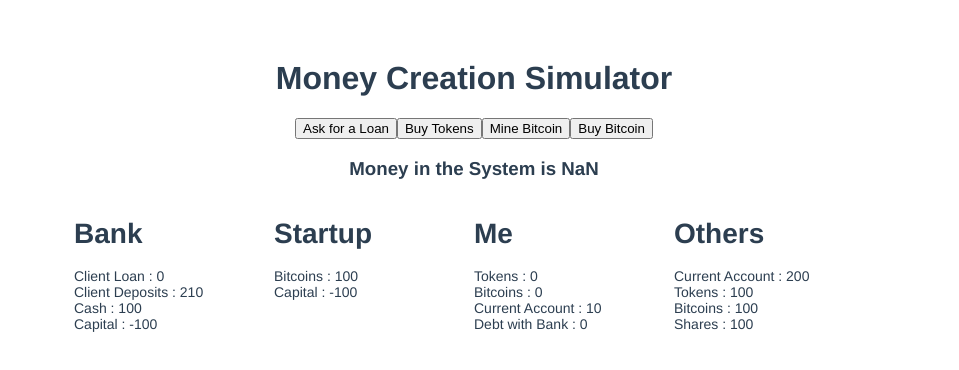
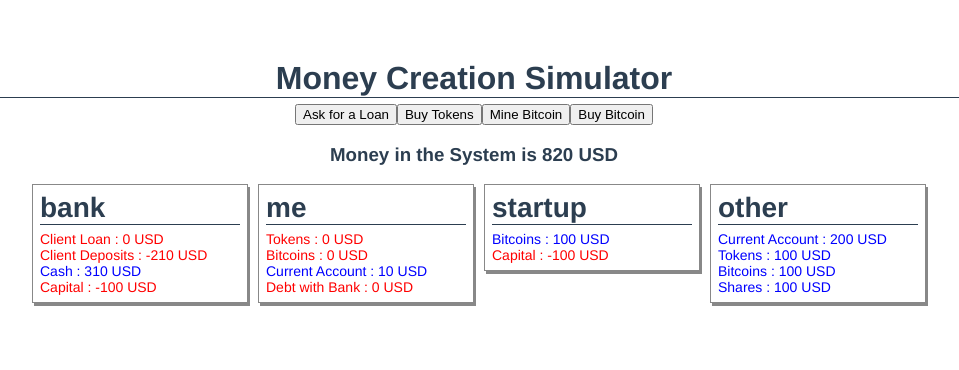
Before and after one commit to quiquee/MoneyCreation, a Vue app: page / in a window 1280 px wide. Shown: the top 370 px of the page, without its empty margins (166-1125 px from the left). Built offline with nearby package versions, Linux system fonts and the light colour scheme.

Commit message:
Simplified the App by using a ledger component and an external accounting rules function library

```diff
--- a/src/App.vue
+++ b/src/App.vue
@@ -5,131 +5,56 @@
     <input v-on:click="buyIco" type=button value="Buy Tokens">
     <input v-on:click="mineBitcoin" type=button value="Mine Bitcoin">
     <input v-on:click="buyBitcoin" type=button value="Buy Bitcoin">
-    <h3>Money in the System is {{ totalMoney }}</h3>
-    <div class=bank>
-      <h1>Bank</h1>
-      <div v-for="(amount,account) in this.$store.state.bank">
-        {{ account }} : {{ amount }}<br>
-      </div>
-    </div>
-    <div class=startup>
-      <h1>Startup</h1>
-      <div v-for="amount,account in this.$store.state.startup">
-        {{ account }} : {{ amount }}<br>
-      </div>
-    </div>
-    <div class=me>
-      <h1>Me</h1>
-      <div v-for="amount,account in this.$store.state.me">
-        {{ account }} : {{ amount }}<br>
-      </div>
-    </div>
-    <div class=others>
-      <h1>Others</h1>
-      <div v-for="amount,account in this.$store.state.other">
-        {{ account }} : {{ amount }}<br>
-      </div>
+    <h3>Money in the System is {{ totalMoney }} USD</h3>
+    <div id="NewStyle">
+      <Ledger title="bank"/>
+      <Ledger title="me"/>
+      <Ledger title="startup"/>
+      <Ledger title="other"/>
     </div>
   </div>
 </template>
 
 <script>
-//import store from "./store";
-
 import store from './store' ;
-// import { mapGetters, mapState } from 'vuex' ;
+import Ledger from './ledger' ;
+import { mapState } from 'vuex';
+import { rules } from "./rules.js";
 
 export default {
 
   name: "app",
   components: {
-    // HelloWorld
+    Ledger
   },
   data() {
     return {
-      //myBankLoan: this.$store.state.myBankLoan,
-      bitcoinIsMoney: true,
-      tokenIsMoney: true
+      ledgers: ['bank','me','startup','other'],
+      moneyAccounts: ["Current Account","Bitcoins","Tokens","Cash"],
      }
   },
   methods: {
-    askLoan: function () {
-      // Accounting in the Banks Ledger
-      this.$store.commit("gl", {
-        gl:"bank",
-        credit:"Client Loan",
-        debit:"Client Deposits",
-        amount:1
-      });
-      // Accounting in the My Ledger
-      this.$store.commit("gl", {
-        gl:"me",
-        credit:"Current Account",
-        debit:"Debt with Bank",
-        amount:1
-      });
-    } ,
-    buyIco: function () {
-      // Accounting in the Others Ledger
-      this.$store.commit("gl", {
-        gl:"other",
-        credit:"Bitcoins",
-        debit:"Tokens",
-        amount:1
-      });
-      // Accounting in the My Ledger
-      this.$store.commit("gl", {
-        gl:"me",
-        credit:"Tokens",
-        debit:"Bitcoins",
-        amount:1
-      });
-    } ,
-    mineBitcoin: function () {
-      // Accounting in the Others Ledger
-      this.$store.commit("gl", {
-        gl:"other",
-        credit:"Bitcoins",
-        debit:"Profit&Loss",
-        amount:1
-      });
-      // Accounting in the My Ledger
-      this.$store.commit("gl", {
-        gl:"me",
-        credit:"Bitcoins",
-        debit:"Current Account",
-        amount:1
-      });} ,
-    buyBitcoin: function () {
-      // Accounting in the Others Ledger
-      this.$store.commit("gl", {
-        gl:"other",
-        credit:"Current Account",
-        debit:"Bitcoins",
-        amount:1
-      });
-      // Accounting in the My Ledger
-      this.$store.commit("gl", {
-        gl:"me",
-        credit:"Bitcoins",
-        debit:"Current Account",
-        amount:1
-      });
-
-    } ,
+    askLoan: function() { rules.askLoan(this.$store) },
+    buyIco: function() { rules.buyIco(this.$store) },
+    mineBitcoin: function () { rules.mineBitcoin(this.$store) },
+    buyBitcoin: function () { rules.buyBitcoin(this.$store) },
   },
   computed: {
     totalMoney(){
-      return this.$store.state.myCurrentAcc +
-             this.$store.state.theirCurrentAcc +
-             (this.$data.bitcoinIsMoney? store.state.theirBitcoins + store.state.myBitcoins : 0 ) +
-             (this.$data.tokenIsMoney? store.state.theirTokens + store.state.myTokens : 0 ) ;
-    },
-    myCurrentAcc() { return store.getters.myCurrentAcc },
-    myBankLoan() { return store.getters.myBankLoan },
+      var money = 0;
+      var ledgers=this.$data.ledgers;
+      var moneyAccounts=this.$data.moneyAccounts;
+      for(var i = 0; i < (ledgers.length) ; i++ ) {
+        for( var account in this.$store.state[ledgers[i]]) {
+          var balance = this.$store.state[ledgers[i]][account];
+          if (moneyAccounts.indexOf(account)>-1)  money+=balance ;
+        }
+      }
+      return money;
+    }
+  },
+}
 
-  }
-};
 </script>
 
 <style>
@@ -141,12 +66,4 @@
   color: #2c3e50;
   margin-top: 60px;
 }
-.me, .bank, .startup, .others {
-  display: inline-block;
-  *display: inline;
-  vertical-align: top;
-  text-align: left;
-  font-size: 14px;
-  width: 200px;
-}
 </style>
--- /dev/null
+++ b/src/ledger.vue
@@ -0,0 +1,52 @@
+<template>
+  <div class="ledger">
+    <h1>{{title}}</h1>
+    <div v-for="amount,account in this.$store.state[title]">
+      <div class="asset" v-if="amount > 0">
+        {{ account }} : {{ amount }} USD<br>
+      </div>
+      <div class="liability" v-else>
+        {{ account }} : {{ amount }} USD<br>
+      </div>
+    </div>
+  </div>
+</template>
+
+<script>
+import { mapState } from 'vuex'
+
+export default {
+  props: ['title'],
+  name: 'Ledger',
+  computed: mapState([
+    'OtherThing'
+  ])
+}
+</script>
+
+<style >
+h1 {
+  margin: 0px;
+  margin-bottom: 6px;
+  border-bottom: 1px solid;
+}
+.ledger {
+  display: inline-block;
+  *display: inline;
+  vertical-align: top;
+  text-align: left;
+  font-size: 14px;
+  width: 200px;
+  margin-left: 10px;
+  padding: 7px;
+  border: 1px solid;
+  border-color: #888;
+  box-shadow: 2px 3px #888;
+}
+.asset {
+  color: blue;
+}
+.liability {
+  color: red;
+}
+</style>
--- /dev/null
+++ b/src/rules.js
@@ -0,0 +1,70 @@
+export const rules = {
+
+  askLoan: function (store) {
+    // Accounting in the Banks Ledger
+    store.commit("gl", {
+      gl:"bank",
+      credit:"Client Loan",
+      debit:"Client Deposits",
+      amount:1000
+    });
+    // Accounting in the My Ledger
+    store.commit("gl", {
+      gl:"me",
+      credit:"Current Account",
+      debit:"Debt with Bank",
+      amount:1000
+    });
+  } ,
+
+  buyIco: function (store) {
+    // Accounting in the Others Ledger
+    store.commit("gl", {
+      gl:"other",
+      credit:"Bitcoins",
+      debit:"Tokens",
+      amount:1
+    });
+    // Accounting in the My Ledger
+    store.commit("gl", {
+      gl:"me",
+      credit:"Tokens",
+      debit:"Bitcoins",
+      amount:1
+    });
+  } ,
+
+  mineBitcoin: function (store) {
+    // Accounting in the Others Ledger
+    store.commit("gl", {
+      gl:"other",
+      credit:"Bitcoins",
+      debit:"Profit&Loss",
+      amount:1
+    });
+    // Accounting in the My Ledger
+    store.commit("gl", {
+      gl:"me",
+      credit:"Bitcoins",
+      debit:"Current Account",
+      amount:1
+    });
+  } ,
+
+  buyBitcoin: function (store) {
+    // Accounting in the Others Ledger
+    store.commit("gl", {
+      gl:"other",
+      credit:"Current Account",
+      debit:"Bitcoins",
+      amount:1
+    });
+    // Accounting in the My Ledger
+    store.commit("gl", {
+      gl:"me",
+      credit:"Bitcoins",
+      debit:"Current Account",
+      amount:1
+    });
+  },
+}
--- a/src/store.js
+++ b/src/store.js
@@ -5,7 +5,7 @@
 
 export default new Vuex.Store({
   state: {
-    bank: {"Client Loan":0 , "Client Deposits": 210, "Cash": 100 , "Capital": -100},
+    bank: {"Client Loan":0 , "Client Deposits": -210, "Cash": 310 , "Capital": -100},
     me: {"Tokens": 0, "Bitcoins": 0, "Current Account": 10 , "Debt with Bank": 0},
     other: {"Current Account": 200, "Tokens": 100, "Bitcoins": 100, "Shares": 100},
     startup: {"Bitcoins": 100 , "Capital": -100},
```
